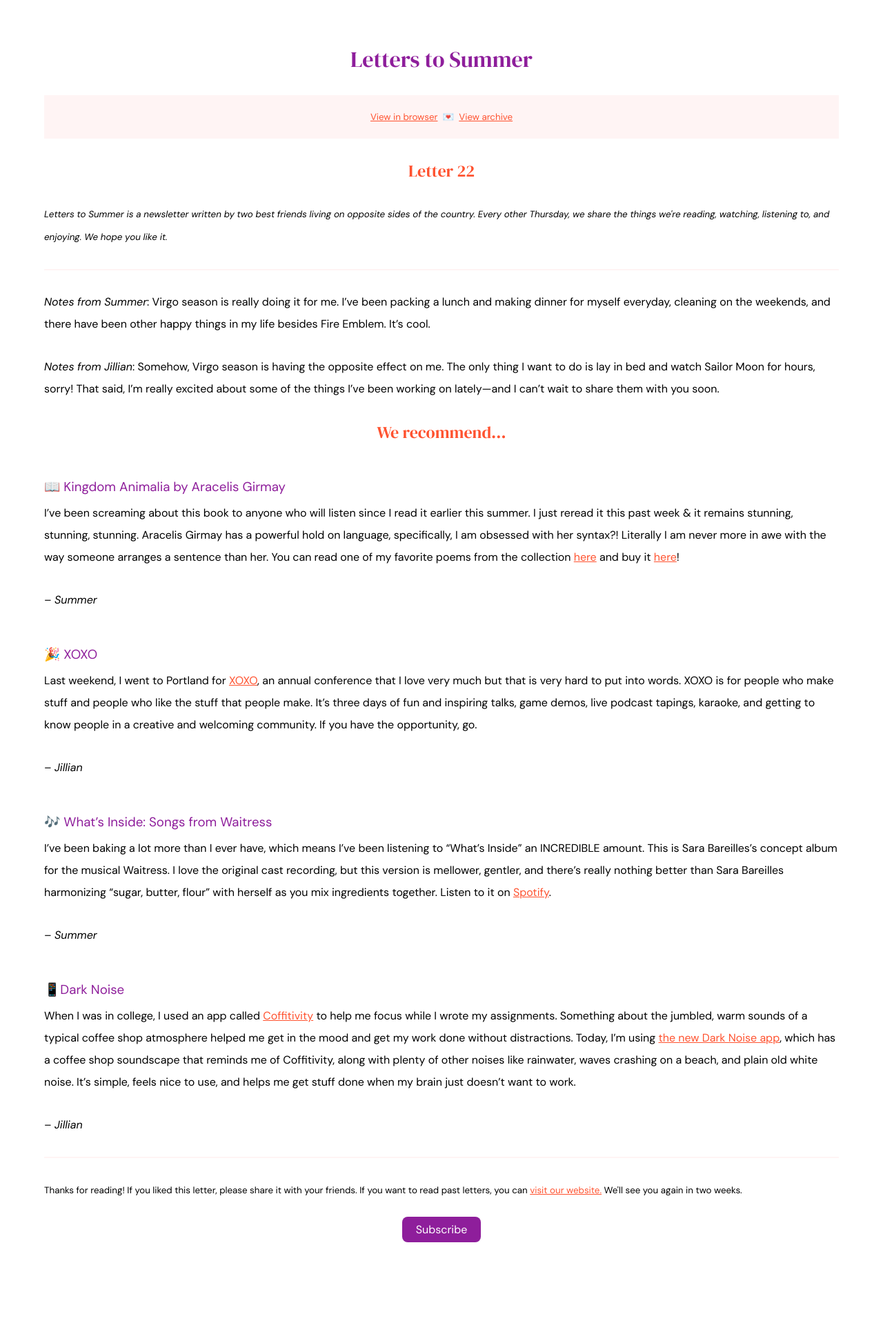
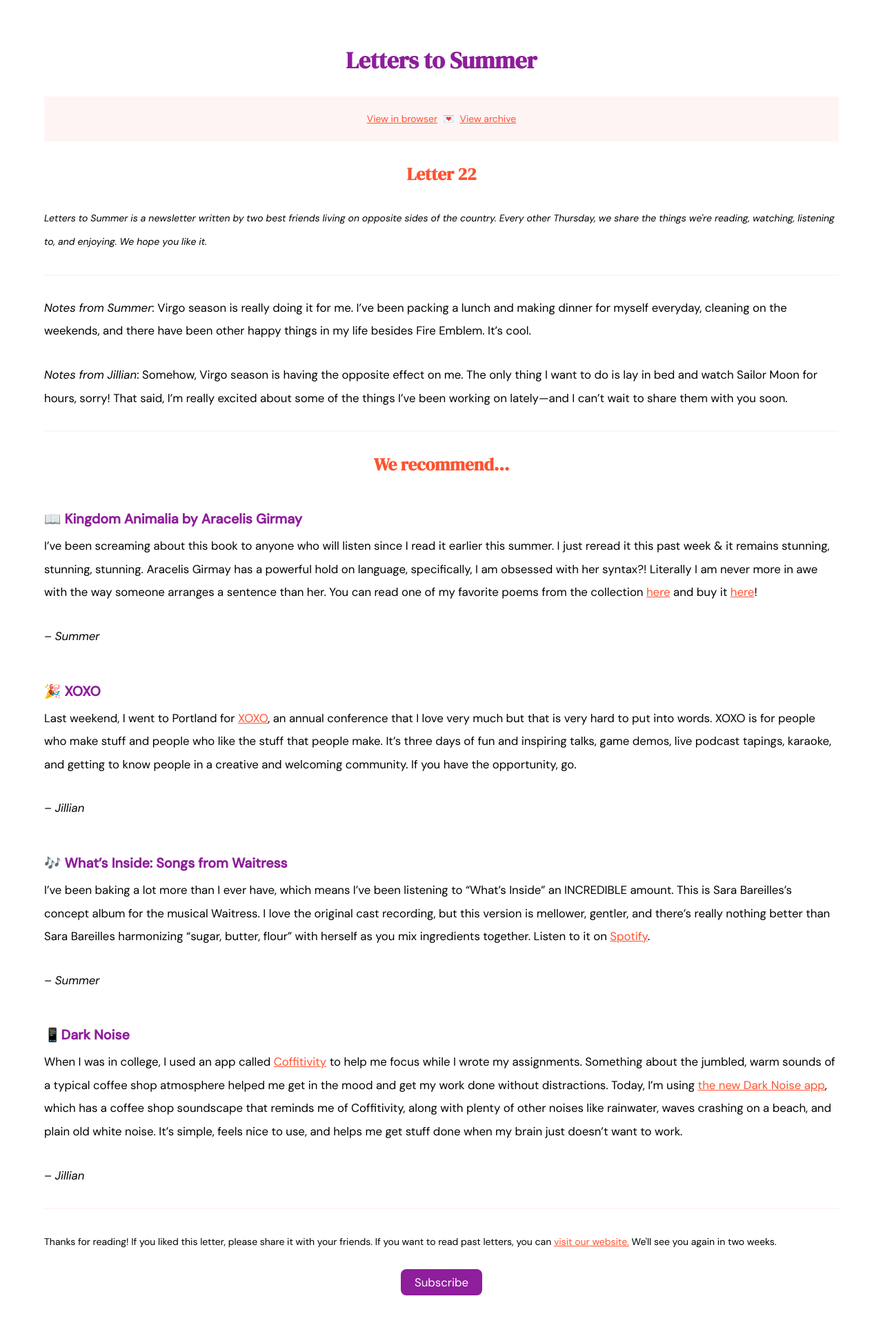
Before and after one commit to jilliangmeehan/letters-to-summer, a Jekyll site: the page built from emails/22.md, in a window 1280 px wide. Shown: the whole page at 69% size. Built offline with Jekyll 4.4.1, drawn with Linux system fonts in a browser that asks for light colours; before the commit the page ends 1857 px from its top, so only the background shows below that.

Commit message:
email style changes

```diff
--- a/_layouts/email.html
+++ b/_layouts/email.html
@@ -16,31 +16,29 @@
 
       body {
         margin: 5%;
+        font-size: 105%;
       }
 
       h1 {
-        font-family: 'DM Serif Display', serif;
-        font-weight: 400;
+        font-family: 'DM Serif Display', Georgia, serif;
         color: #8E1E9B;
         text-align: center;
       }
 
       h2 {
-        font-family: 'DM Serif Display', serif;
-        font-weight: 400;
+        font-family: 'DM Serif Display', Georgia, serif;
         color: #FF522F;
         text-align: center;
       }
 
       h3 {
-        font-family: 'DM Sans', sans-serif;
-        font-weight: 400;
+        font-family: 'DM Sans', Georgia, sans-serif;
         color: #8E1E9B;
         margin: 50px 0 -20px 0;
       }
 
       p {
-        font-family: 'DM Sans', sans-serif;
+        font-family: 'DM Sans', Helvetica, sans-serif;
         line-height: 200%;
         margin: 30px 0;
       }
--- a/emails/22.md
+++ b/emails/22.md
@@ -7,6 +7,8 @@ permalink: /email/22
 _Notes from Summer_: Virgo season is really doing it for me. I've been packing a lunch and making dinner for myself everyday, cleaning on the weekends, and there have been other happy things in my life besides Fire Emblem. It's cool.
 
 _Notes from Jillian_: Somehow, Virgo season is having the opposite effect on me. The only thing I want to do is lay in bed and watch Sailor Moon for hours, sorry! That said, I'm really excited about some of the things I've been working on lately—and I can't wait to share them with you soon.
+
+<hr>
 
 ## We recommend...
 
```
Also changed, not shown: 1 other file.
